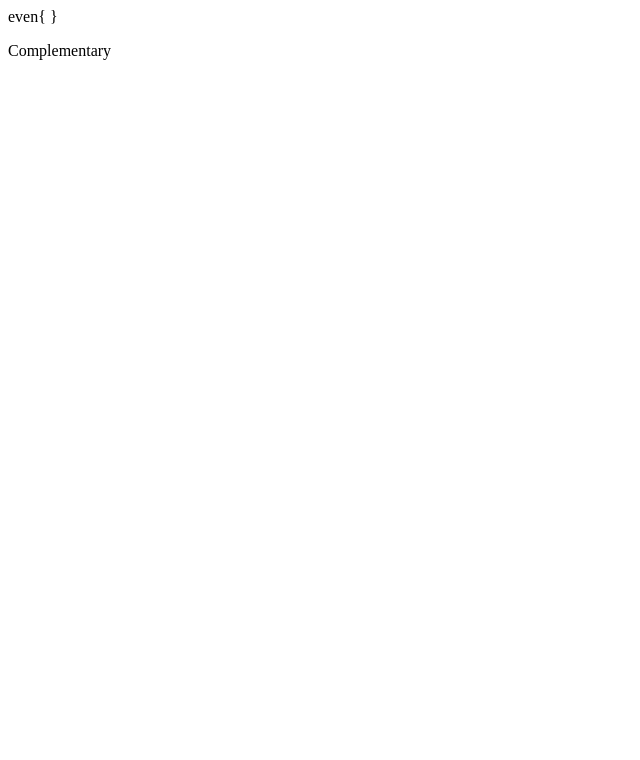
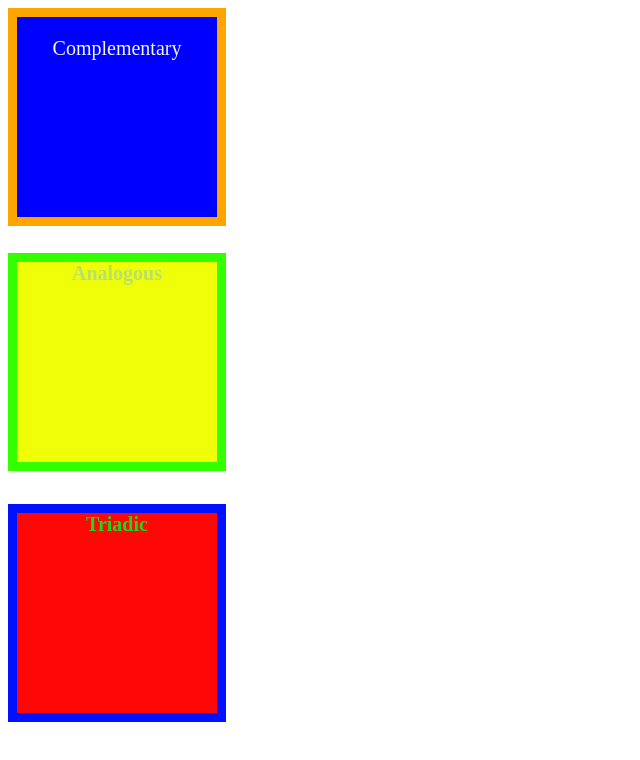
Before and after one commit to CSisdabestclass/KJP_WebDev, a plain HTML site: page css_styling_with_color.html in a window 1280 px wide. Shown: the whole page, without its empty margins (0-640 px from the left). Drawn offline with Linux system fonts and the light colour scheme.

Commit message:
CSS Styling with Color

```diff
--- a/css_styling_with_color.html
+++ b/css_styling_with_color.html
@@ -3,12 +3,61 @@
     <head>
         <title>CSS Styling with Color</title>
         <meta charset="UTF-8">
+        <style>
+            #even{
+                background-color: blue;
+                border:solid 9px;
+                border-color: orange;
+                width:200px;
+                height:200px;
+            }
+            p{
+                color:aliceblue;
+                text-align:center;
+                font-size:20px;
+            }
+            #odd{
+                background-color: rgb(238, 255, 7);
+                border:solid 9px;
+                border-color: rgb(51, 255, 0);
+                width:200px;
+                height:200px;
+            }
+            h4{
+                color:rgb(183, 224, 105);
+                text-align:center;
+                font-size:20px;
+            }
+            #hi{
+                background-color: rgb(255, 7, 7);
+                border:solid 9px;
+                border-color: rgb(0, 17, 255);
+                width:200px;
+                height:200px;
+            }
+            h5{
+                color:rgb(22, 221, 22);
+                text-align:center;
+                font-size:20px;
+            }
+
+        </style>
     </head>
-    even{
-
-    }
         <body>
-            <p id="even">
+            <div id="even">
+            <p>
                 Complementary
             </p>
+            </div>
+            <div>
+            <h4 id="odd">
+                Analogous
+            </h4>
+            </div>
+            <div>
+            <h5 id="hi">
+                Triadic
+            </h5>
+            </div>
         </body>
+</html>
```
Also changed, not shown: advanced_html_notes.html (+1 -1 lines).
